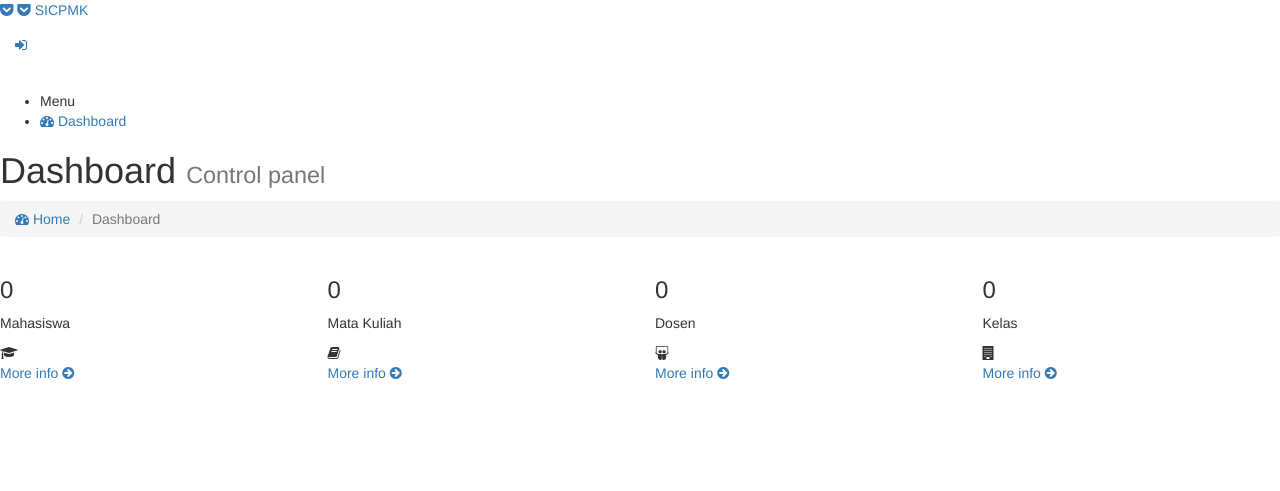
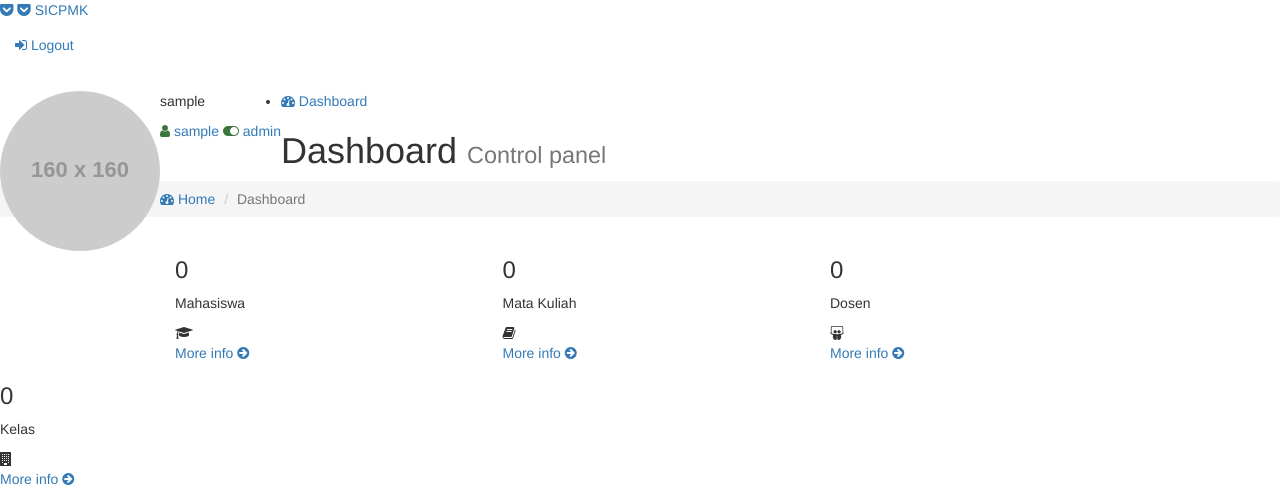
Before and after one commit to novalwardhana/sistem-informasi-jadwal-perkuliahan-fmipa-uii, a CodeIgniter app: page /sicpmk/index.php/dashboard/index in a window 1280 px wide. Shown: the top 491 px of the page. Run offline with CodeIgniter, Linux system fonts and the light colour scheme; the visitor is signed in with stand-in values (Sample User, id 1); grey boxes labelled with a size stand in for pictures from a placeholder-image service; data that the repository does not hold is empty; some libraries are stand-ins or nearby versions.

Commit message:
Sidebar user info

```diff
--- a/application/controllers/Auth.php
+++ b/application/controllers/Auth.php
@@ -26,6 +26,7 @@
 				$data_pengguna=array(
 					"username"=>$params['username'],
 					"password"=>$params['password'],
+					"nama_user"=>$dataUser->nama_user,
 					"id_role"=>$dataUser->id_role,
 					"id_dosen" => $dataUser->id_dosen,
 					"id_mahasiswa" => $dataUser->id_mahasiswa,
--- a/application/models/AuthModel.php
+++ b/application/models/AuthModel.php
@@ -10,6 +10,7 @@
 
 		public function dataUser($params) {
 			$sql="SELECT
+					a.nama as nama_user,
 					a.id_role,
 					a.id_dosen,
 					a.id_mahasiswa,
--- a/application/views/layout/header.php
+++ b/application/views/layout/header.php
@@ -13,7 +13,7 @@
       <div class="navbar-custom-menu">
         <ul class="nav navbar-nav">
           <li>
-            <a href="<?php echo base_url('Auth/logout') ?>"><i class="fa fa-sign-in"></i></a>
+            <a href="<?php echo base_url('Auth/logout') ?>"><i class="fa fa-sign-in"></i> Logout</a>
           </li>
         </ul>
       </div>
--- a/application/views/layout/sidebar.php
+++ b/application/views/layout/sidebar.php
@@ -4,8 +4,18 @@
 <aside class="main-sidebar">
     <section class="sidebar">
 
+			<div class="user-panel">
+        <div class="pull-left image">
+          <img src="https://placehold.it/160x160/00a65a/ffffff/&text=<?php echo substr($this->session->userdata('nama_user'), 0, 1); ?>" class="img-circle" alt="User Image">
+        </div>
+        <div class="pull-left info">
+          <p><?php echo $this->session->userdata('nama_user'); ?></p>
+					<a href="#"><i class="fa fa-user text-success"></i> <?php echo $this->session->userdata('username'); ?></a>
+					<a href="#"><i class="fa fa-toggle-on text-success"></i> <?php echo $this->session->userdata('role_user'); ?></a>
+				</div>
+			</div>
+
       <ul class="sidebar-menu" data-widget="tree">
-        <li class="header">Menu</li>
         <li class="menu-sidebar-dashboard"><a href="<?php echo base_url() ?>"><i class="fa fa-dashboard"></i> <span>Dashboard</span></a></li>
 
 				<!-- Treeview Master Data -->
```
